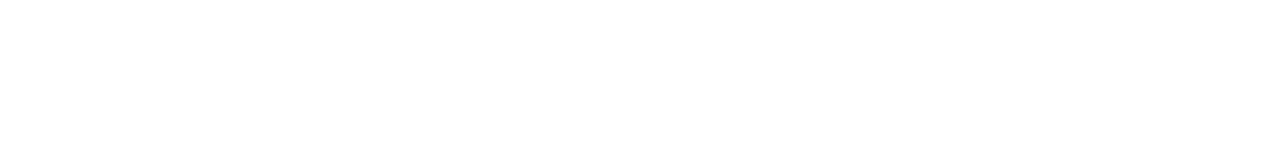
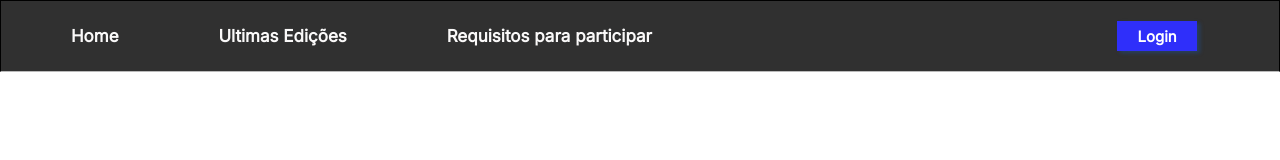
Before and after one commit to wesley152411/Bootcamp-dnc, a plain HTML site: page index.html in a window 1280 px wide. Drawn offline with Linux system fonts and the light colour scheme.

Commit message:
Criação do estilo css do Menu

```diff
--- a/index.html
+++ b/index.html
@@ -4,8 +4,21 @@
     <meta charset="UTF-8">
     <meta name="viewport" content="width=device-width, initial-scale=1.0">
     <title> Bootcamp DNC </title>
+    <link rel="stylesheet" href="style.css">
+    <link rel="preconnect" href="https://fonts.googleapis.com">
+    <link rel="preconnect" href="https://fonts.gstatic.com" crossorigin>
+    <link href="https://fonts.googleapis.com/css2?family=Inter:wght@100;400&display=swap" rel="stylesheet">
+
 </head>
+
 <body>
-
+   <nav id="mainPrincipal">
+    <div id="menu">
+        <a href="">Home</a>
+        <a href="">Ultimas Edições</a>
+        <a href="">Requisitos para participar</a>
+    </div>
+    <button>Login</button>
+   </nav>
 </body>
 </html>
--- /dev/null
+++ b/style.css
@@ -0,0 +1,52 @@
+
+
+body {
+    margin:0px;
+    padding: 0px;
+}
+
+    #mainPrincipal {
+        width:97,1%;
+        height:97,1%;
+        padding:20px;
+        border:1px solid black;
+
+        background-color: #303030;
+        display: flex;
+        justify-content:space-between;
+        border-bottom: 1px solid #BABABA;
+    }
+        #mainPrincipal div a {
+            font-family: 'Inter', sans-serif;
+            font-size: 20px;
+            font-weight:600;
+            color: rgb(250, 249, 249);
+            text-decoration: none;
+            align-items: center;
+            font-size: 17px;
+        }
+        #mainPrincipal div a:hover {
+            color: #CCCCCC;      /* farzer com que quando vc passa o mause emcima do link mude de cor */
+        }
+        #menu {
+            display:flex;
+            width: 55%;
+            justify-content:space-around;
+            align-items: center;
+        }
+        #mainPrincipal button {
+            margin-right: 5%;
+            background-color: rgb(47, 47, 250);
+            border:0px;
+            color: white;
+
+            height:30px;
+            width: 80px;
+
+            font-family: 'inter';
+            font-size: 15px;
+            font-weight: 600;
+
+            box-shadow: 3px 2px 4px  rgba(12, 112, 242, 0.25);    /* fazer o button ter uma sombra */
+            cursor: pointer;
+        }
```
